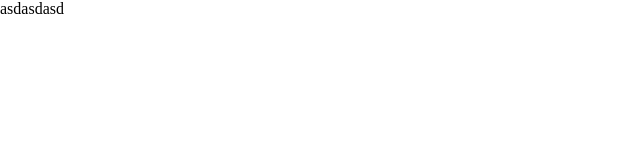
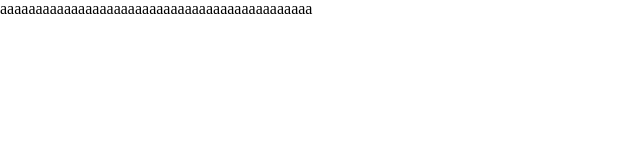
Before and after one commit to UnfixingMite500/OverWeb, a plain HTML site: page index.html in a window 1280 px wide. Shown: the whole page, without its empty margins (0-640 px from the left). Drawn offline with Linux system fonts and the light colour scheme.

Commit message:
Update index.html

```diff
--- a/index.html
+++ b/index.html
@@ -10,7 +10,7 @@
     <title>OverWeb</title>
 </head>
 <body>
-    asdasdasd
+    aaaaaaaaaaaaaaaaaaaaaaaaaaaaaaaaaaaaaaaaaaaa
 
 
 
```
